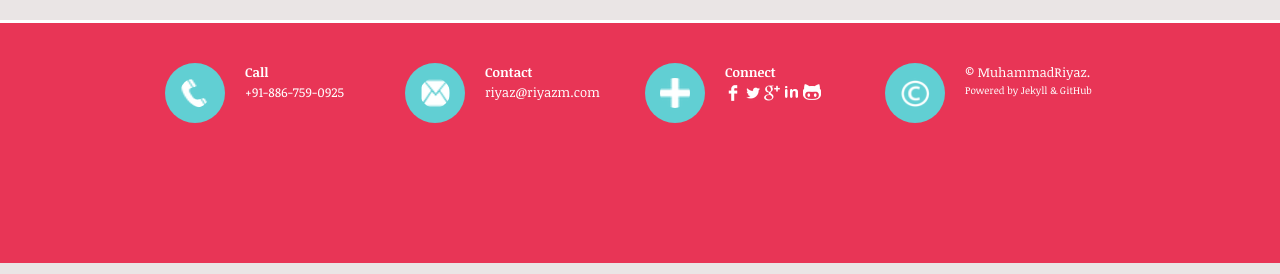
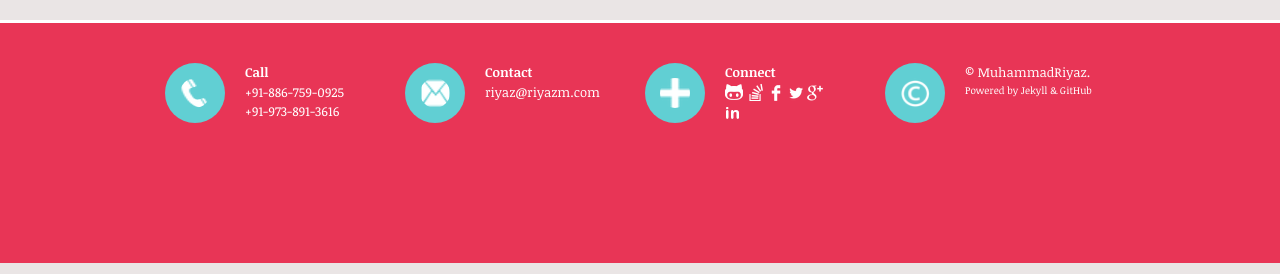
Before and after one commit to riyazMuhammad/riyazm.github.com, a Jekyll site: the page built from index.html, in a window 1280 px wide. Shown: the part 576-850 px from the top of the page. Built offline with Jekyll 4.4.1, drawn with Linux system fonts in a browser that asks for light colours; Markdown is read by kramdown in place of the engine named in the settings.

Commit message:
added gears, fixed footer margin, cleaned up skills, added stackoverflow, added alternate phone number

```diff
--- a/_layouts/default.html
+++ b/_layouts/default.html
@@ -44,6 +44,7 @@
                     <div class="span-3 last">
                         <span class="span-3"><strong>Call</strong></span>
                         <span>+91-886-759-0925</span>
+                        <span>+91-973-891-3616</span>
                     </div>
                 </div>
                 <div class="contact span-6">
@@ -61,11 +62,12 @@
                     </div>
                     <div class="span-3 last">
                         <span class="span-3"><strong>Connect</strong></span>
+                        <a href="https://github.com/riyazMuhammad" target="_blank"><img src="/images/follow_github.png"></a>
+                        <a href="http://stackoverflow.com/users/960668/muhammad-riyaz" target="_blank"><img src="/images/follow_stackoverflow.png"></a>
                         <a href="http://www.facebook.com/muhammed.riyaz.31" target="_blank"><img src="/images/follow_fb.png"></a>
                         <a href="http://twitter.com/riyazrmk4" target="_blank"><img src="/images/follow_twitter.png"></a>
                         <a href="http://plus.google.com/+MuhammadRiyaz4" target="_blank"><img src="/images/follow_gp.png"></a>
                         <a href="http://www.linkedin.com/in/muhammadriyaz" target="_blank"><img src="/images/follow_link.png"></a>
-                        <a href="https://github.com/riyazMuhammad" target="_blank"><img src="/images/follow_github.png"></a>
                     </div>
                 </div>
                 <div class="copy span-6 last">
```
Also changed, not shown: images/follow_stackoverflow.png (added).
